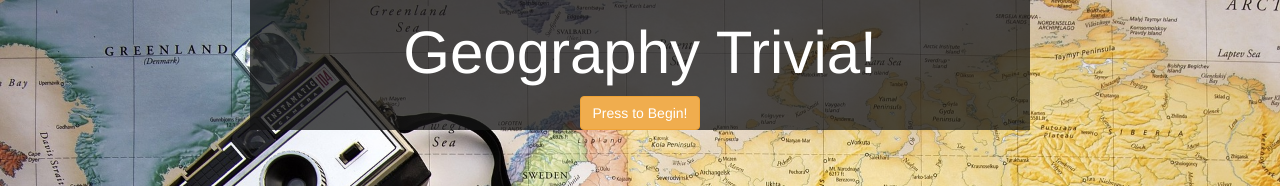
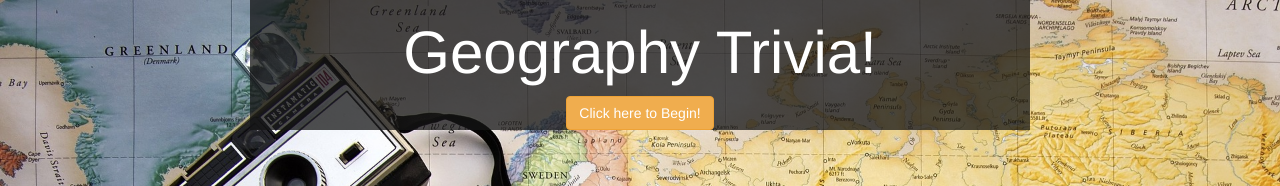
Before and after one commit to PriyaDoIT/TriviaGame, a plain HTML site: page index.html in a window 1280 px wide. Shown: the top 186 px of the page. Drawn offline with nearby package versions, Linux system fonts and the light colour scheme.

Commit message:
change "Press" to "Click"

```diff
--- a/index.html
+++ b/index.html
@@ -18,7 +18,7 @@
             <div class="col-md-12">
                 <h1>Geography Trivia!</h1>
                 <div id="quiz"></div>
-                <button class="btn btn-warning start">Press to Begin!</button>
+                <button class="btn btn-warning start">Click here to Begin!</button>
                 <div class="clock"></div>
                 <div class="question"></div>
                 <div class="choices"></div>
```
